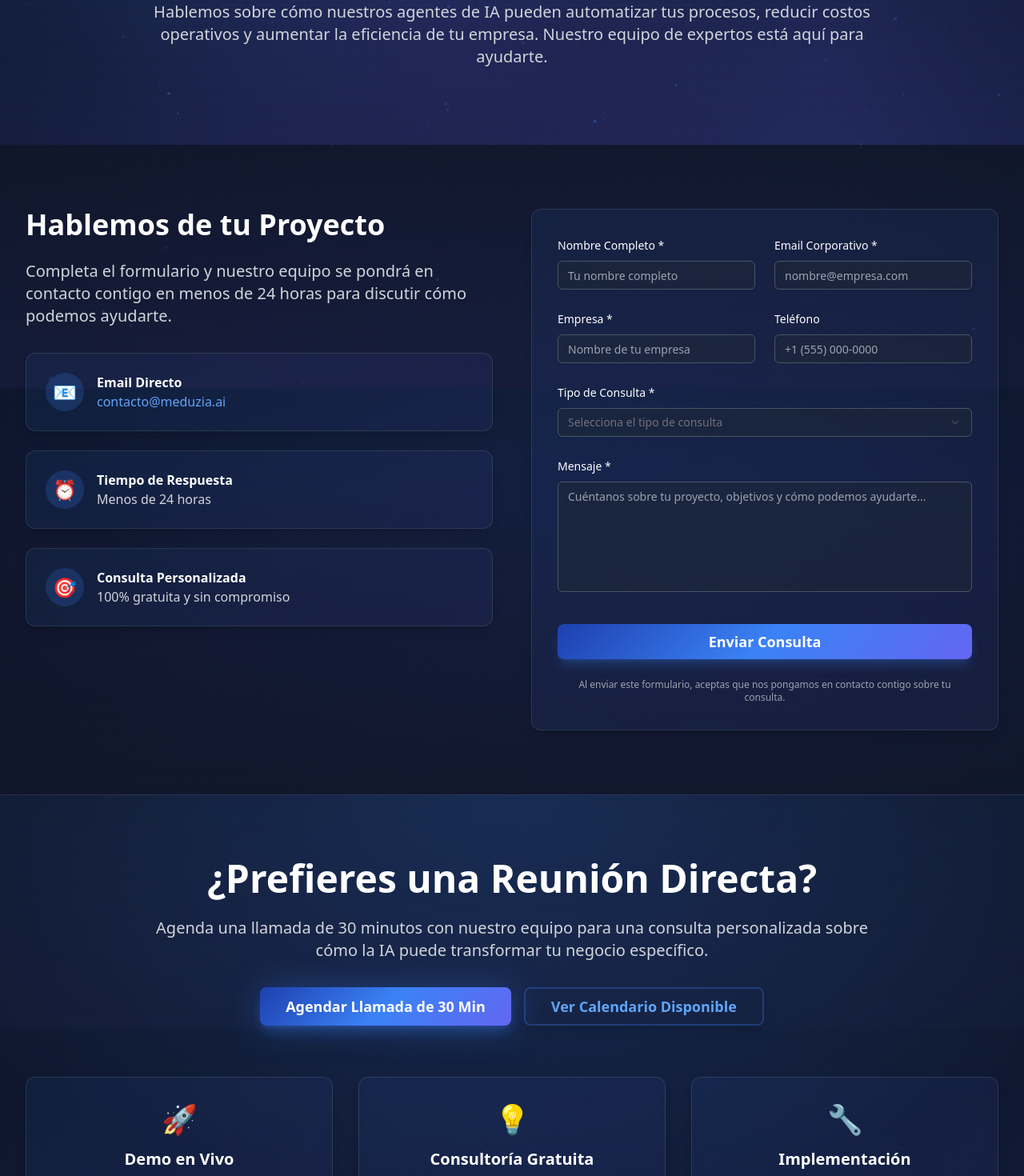
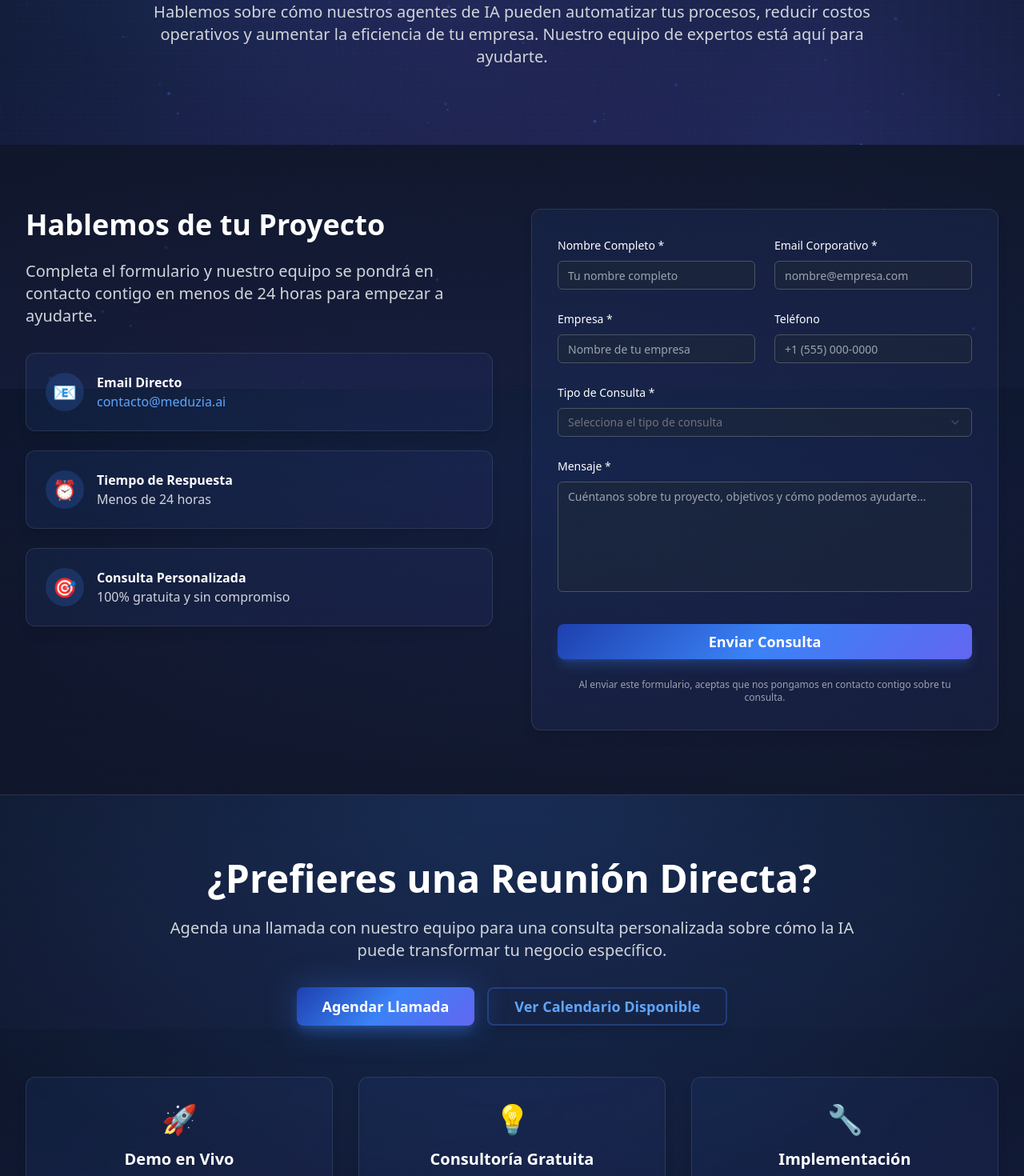
Before and after one commit to Retrofish25/beam-ai-clone, a Next.js app: page /contacto in a window 1280 px wide. Shown: the part 314-1784 px from the top of the page at 80% size. Built offline with nearby package versions, Linux system fonts and the light colour scheme.

Commit message:
Update page.tsx

```diff
--- a/src/app/contacto/page.tsx
+++ b/src/app/contacto/page.tsx
@@ -152,7 +152,7 @@ ${formData.mensaje}
               </h2>
               <p className="text-xl text-gray-300 mb-8">
                 Completa el formulario y nuestro equipo se pondrá en contacto contigo
-                en menos de 24 horas para discutir cómo podemos ayudarte.
+                en menos de 24 horas para empezar a ayudarte.
               </p>
             </div>
 
@@ -325,12 +325,12 @@ function ContactInfoSection() {
             ¿Prefieres una Reunión Directa?
           </h2>
           <p className="text-xl text-gray-300 mb-8 max-w-4xl mx-auto">
-            Agenda una llamada de 30 minutos con nuestro equipo para una consulta personalizada
+            Agenda una llamada con nuestro equipo para una consulta personalizada
             sobre cómo la IA puede transformar tu negocio específico.
           </p>
           <div className="flex flex-col sm:flex-row gap-4 justify-center">
             <Button size="lg" className="gradient-primary text-white font-semibold px-8 py-3 text-lg animate-glow hover-glow">
-              Agendar Llamada de 30 Min
+              Agendar Llamada
             </Button>
             <Button size="lg" variant="outline" className="border-blue-500/30 text-blue-400 hover:bg-blue-500/10 px-8 py-3 text-lg">
               Ver Calendario Disponible
```
